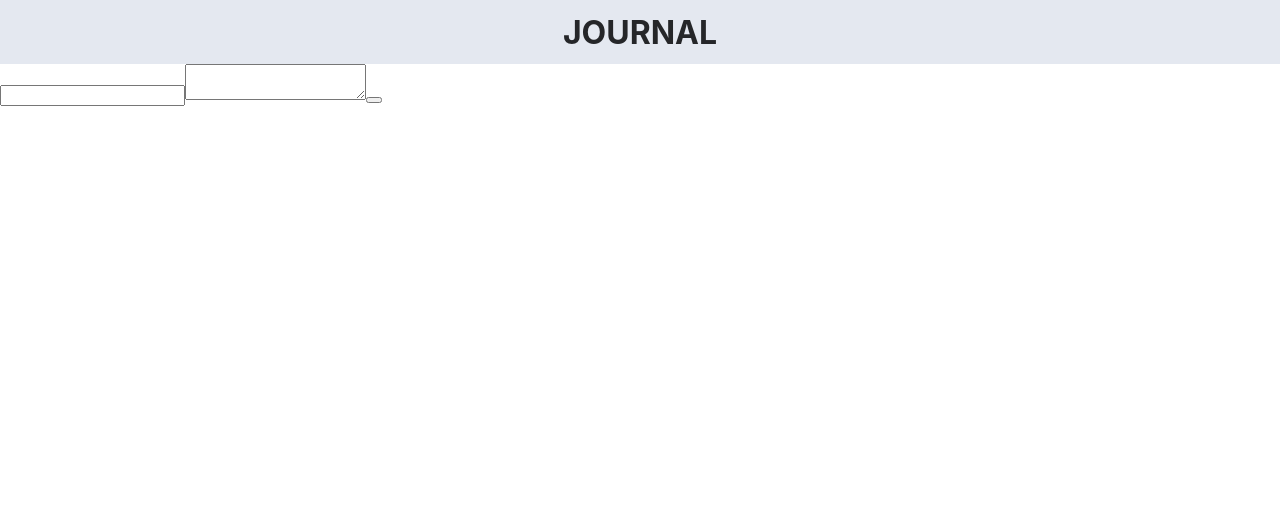
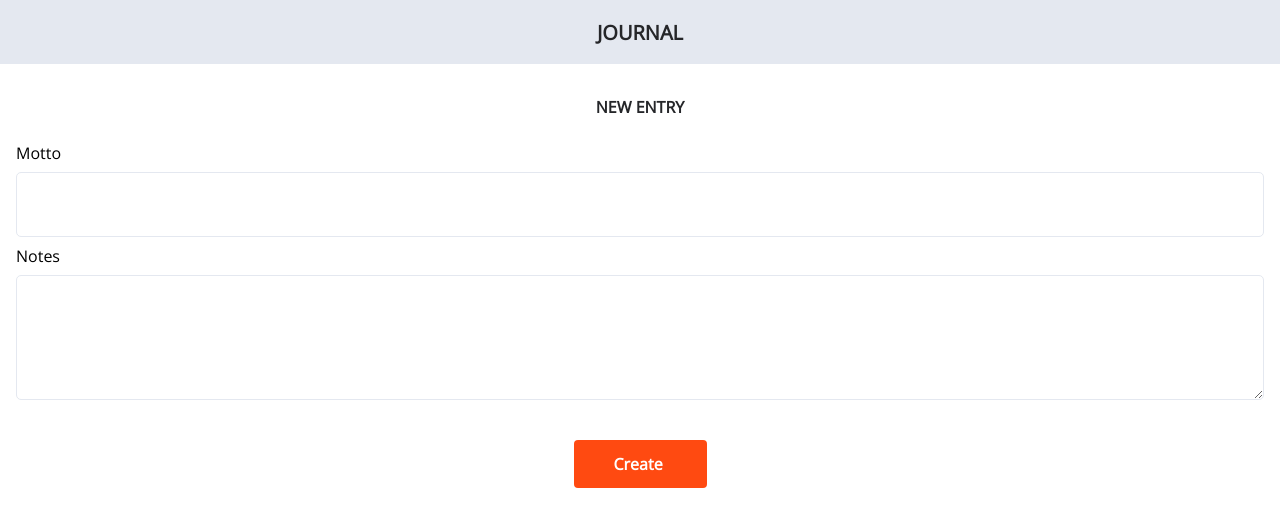
Before and after one commit to MariaRiosNavarro/my-journal, a React (Create React App) app: page / in a window 1280 px wide. Shown: the top 526 px of the page. Built offline with nearby package versions, Linux system fonts and the light colour scheme.

Commit message:
Complete EntryForm.css

```diff
--- a/src/components/EntryForm/EntryForm.css
+++ b/src/components/EntryForm/EntryForm.css
@@ -0,0 +1,51 @@
+.entry-form {
+  display: flex;
+  flex-direction: column;
+  gap: 0.5rem;
+  margin: 1rem;
+}
+
+.entry-form__heading {
+  align-self: center;
+  font-size: medium;
+  font-weight: 700;
+  color: var(--color-granite);
+}
+
+.entry-form__heading,
+.entry-form__button {
+  margin-top: 1rem;
+  margin-bottom: 1rem;
+}
+
+.entry-form__input,
+.entry-form__textarea {
+  padding: 1.5rem;
+  border: 1px solid var(--color-water-10);
+  border-radius: 5px;
+}
+
+/* With figma, the styles of the sample can be analysed.
+I have used it to get more accurate data for the sample example.
+resources download in https://github.com/neuefische/web-exercises/tree/main/sessions/react-project-setup/journal-app */
+
+.entry-form__button {
+  align-self: center;
+  margin: 2rem;
+  display: flex;
+  flex-direction: row;
+  align-items: center;
+  padding: 12px 40px;
+  gap: 8px;
+  width: 133px;
+  height: 48px;
+  background: #ff4a11;
+  border-radius: 4px;
+  font-family: "Open Sans";
+  font-style: normal;
+  font-weight: 700;
+  font-size: 16px;
+  line-height: 24px;
+  color: #ffffff;
+  border: none;
+}
--- a/src/components/EntryForm/EntryForm.js
+++ b/src/components/EntryForm/EntryForm.js
@@ -2,13 +2,29 @@ import "./EntryForm.css";
 
 export default function EntryForm() {
   return (
-    <form>
-        <label></label>
-        <input></input>
-        <label></label>
-        <textarea></textarea>
-        <button></button>
-
+    <form className="entry-form">
+      <h2 className="entry-form__heading">NEW ENTRY</h2>
+      <label htmlFor="motto">Motto</label>
+      <input
+        className="entry-form__input"
+        rows={2}
+        type="text"
+        name="motto"
+        id="motto"
+        aria-describedby="place to write the motto"
+      ></input>
+      <label htmlFor="notes">Notes</label>
+      <textarea
+        className="entry-form__textarea"
+        rows={5}
+        type="text"
+        name="notes"
+        id="notes"
+        aria-describedby="place to write the journal notes"
+      ></textarea>
+      <button type="submit" className="entry-form__button">
+        Create
+      </button>
     </form>
   );
 }
--- a/src/components/Header/Header.css
+++ b/src/components/Header/Header.css
@@ -5,4 +5,6 @@
   display: flex;
   justify-content: center;
   align-items: center;
+  font-size: 10px;
+  font-weight: 100;
 }
--- a/src/global.css
+++ b/src/global.css
@@ -1,3 +1,5 @@
+
+
 *,
 *::after,
 *::before {
--- a/src/index.css
+++ b/src/index.css
@@ -1,15 +1,17 @@
 @import "./global.css";
+
+/* I look it in the Figma Design and they use everywhere Open Sans.
+I import it to use it in all the APP*/
+
+@import url("https://fonts.googleapis.com/css?family=Open+Sans");
 
 body {
   margin: 0;
-  font-family: -apple-system, BlinkMacSystemFont, "Segoe UI", "Roboto", "Oxygen",
-    "Ubuntu", "Cantarell", "Fira Sans", "Droid Sans", "Helvetica Neue",
-    sans-serif;
+  font-family: "Open Sans", sans-serif;
   -webkit-font-smoothing: antialiased;
   -moz-osx-font-smoothing: grayscale;
 }
 
 code {
-  font-family: source-code-pro, Menlo, Monaco, Consolas, "Courier New",
-    monospace;
+  font-family: "Open Sans", sans-serif;
 }
```
